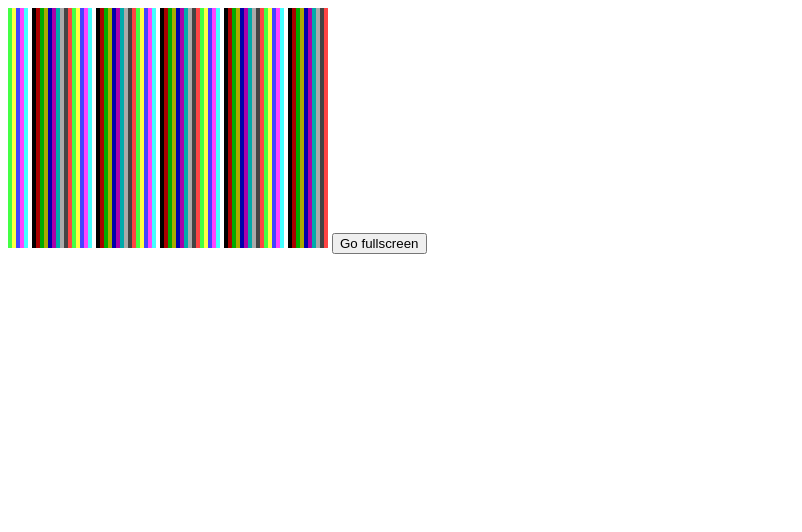
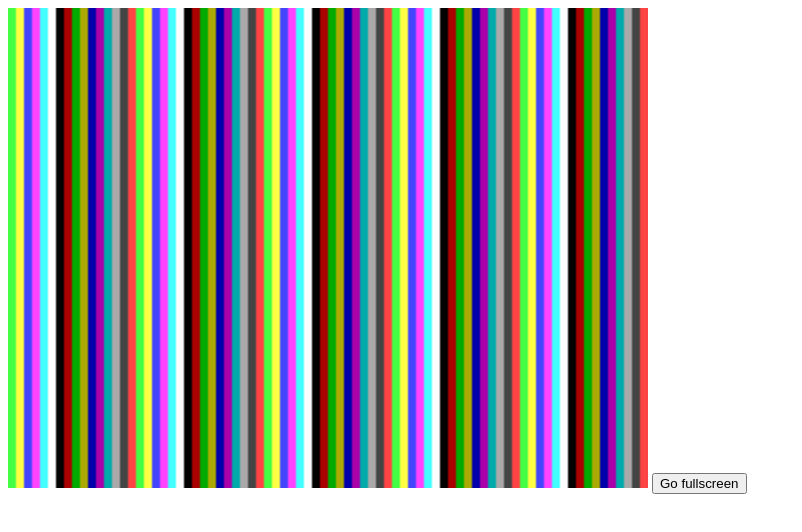
Before and after one commit to DigitEngine/dfilips-textures, a plain HTML site: page index.html in a window 1280 px wide. Shown: the whole page, without its empty margins (0-802 px from the left). Drawn offline with Linux system fonts and the light colour scheme.

Commit message:
Update index.html

```diff
--- a/index.html
+++ b/index.html
@@ -4,7 +4,7 @@
 		<title>Fullscreen test</title>
 	<head>
 	<body>
-		<canvas id="cvs" width="320" height="240" style="width=640px;height=480px;"></canvas>
+		<canvas id="cvs" width="320" height="240" style="width:640px;height:480px;"></canvas>
 		<button id="full">Go fullscreen</button>
 		<script>
 			var cvs = document.getElementById("cvs");
```
